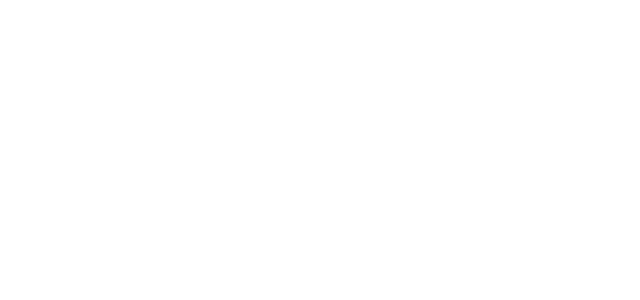
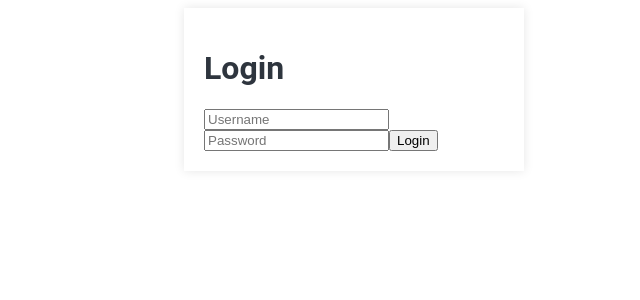
Before and after one commit to vdr3w/TesteZucchetti, a Vue app in the folder Zucchetti-FrontEnd/: page /login in a window 1280 px wide. Before the commit this address had no page. Shown: the top 300 px of the page, without its empty margins (286-926 px from the left). Built offline with nearby package versions, Linux system fonts and the light colour scheme.

Commit message:
feat: Add authentication system and related views
Implemented a new authentication system including login and unauthorized views. Updated router to handle new authentication paths.

```diff
--- a/Zucchetti-FrontEnd/src/router/index.ts
+++ b/Zucchetti-FrontEnd/src/router/index.ts
@@ -1,40 +1,67 @@
+import { createRouter, createWebHistory } from 'vue-router';
 import CustomersView from '@/views/CustomersView.vue';
 import ProductView from '@/views/ProductView.vue';
 import PaymentMethodView from '@/views/PaymentMethodView.vue';
 import SaleView from '@/views/SaleView.vue';
 import NewSaleView from '@/views/NewSaleView.vue';
-
-import { createRouter, createWebHistory } from 'vue-router'
+import LoginView from '@/views/LoginView.vue';
+import UnauthorizedView from '@/views/UnauthorizedView.vue';
 
 const router = createRouter({
   history: createWebHistory(import.meta.env.BASE_URL),
   routes: [
     {
+      path: '/login',
+      name: 'Login',
+      component: LoginView
+    },
+    {
+      path: '/unauthorized',
+      name: 'Unauthorized',
+      component: UnauthorizedView
+    },
+    {
       path: '/clientes',
       name: 'Customers',
-      component: CustomersView
+      component: CustomersView,
+      meta: { requiresAuth: true }
     },
     {
       path: '/produtos',
       name: 'Products',
-      component: ProductView
+      component: ProductView,
+      meta: { requiresAuth: true }
     },
     {
       path: '/metodos-de-pagamento',
       name: 'PaymentMethods',
-      component: PaymentMethodView
+      component: PaymentMethodView,
+      meta: { requiresAuth: true }
     },
     {
       path: '/vendas',
       name: 'Sales',
-      component: SaleView
+      component: SaleView,
+      meta: { requiresAuth: true }
     },
     {
       path: '/nova-venda',
       name: 'NewSale',
-      component: NewSaleView
+      component: NewSaleView,
+      meta: { requiresAuth: true }
     }
   ]
-})
+});
 
-export default router
+router.beforeEach((to, from, next) => {
+  // Verifica se a rota requer autenticação e se o token está presente
+  if (to.meta.requiresAuth && !localStorage.getItem('token')) {
+    // Redireciona para a página de não autorizado se não estiver autenticado
+    next('/unauthorized');
+  } else {
+    // Continua para a rota pretendida se tudo estiver ok
+    next();
+  }
+});
+
+export default router;
--- /dev/null
+++ b/Zucchetti-FrontEnd/src/views/LoginView.vue
@@ -0,0 +1,66 @@
+<template>
+  <div class="login-container">
+    <h1>Login</h1>
+    <form @submit.prevent="login">
+      <input v-model="username" type="text" placeholder="Username" required>
+      <input v-model="password" type="password" placeholder="Password" required>
+      <button type="submit">Login</button>
+    </form>
+  </div>
+</template>
+
+<script>
+import { ref } from 'vue';
+import router from '../router';
+
+export default {
+  setup() {
+    const username = ref('');
+    const password = ref('');
+
+    const login = async () => {
+      try {
+        const response = await fetch('http://localhost:8000/login', {
+          method: 'POST',
+          headers: {
+            'Content-Type': 'application/json',
+          },
+          body: JSON.stringify({
+            username: username.value,
+            password: password.value
+          })
+        });
+
+        if (response.ok) {
+          const data = await response.json();
+          localStorage.setItem('@tokenzucchetti', data.token);
+          router.push('/clientes');
+        } else if (response.status === 401) {
+          // Redireciona para a página de Não Autorizado em caso de credenciais inválidas
+          router.push('/unauthorized');
+        } else {
+          alert('Login failed!');
+        }
+      } catch (error) {
+        console.error('Error during login:', error);
+        alert('Network error or server is down');
+      }
+    };
+
+    return {
+      username,
+      password,
+      login
+    };
+  }
+}
+</script>
+
+<style scoped>
+.login-container {
+  max-width: 300px;
+  margin: auto;
+  padding: 20px;
+  box-shadow: 0 0 10px rgba(0,0,0,0.1);
+}
+</style>
--- /dev/null
+++ b/Zucchetti-FrontEnd/src/views/UnauthorizedView.vue
@@ -0,0 +1,18 @@
+<template>
+    <div class="unauthorized-container">
+      <h1>Acesso Negado</h1>
+      <p>Você não tem permissão para acessar esta página.</p>
+    </div>
+  </template>
+
+  <script>
+  export default {
+  }
+  </script>
+
+  <style scoped>
+  .unauthorized-container {
+    text-align: center;
+    margin-top: 50px;
+  }
+  </style>
```
